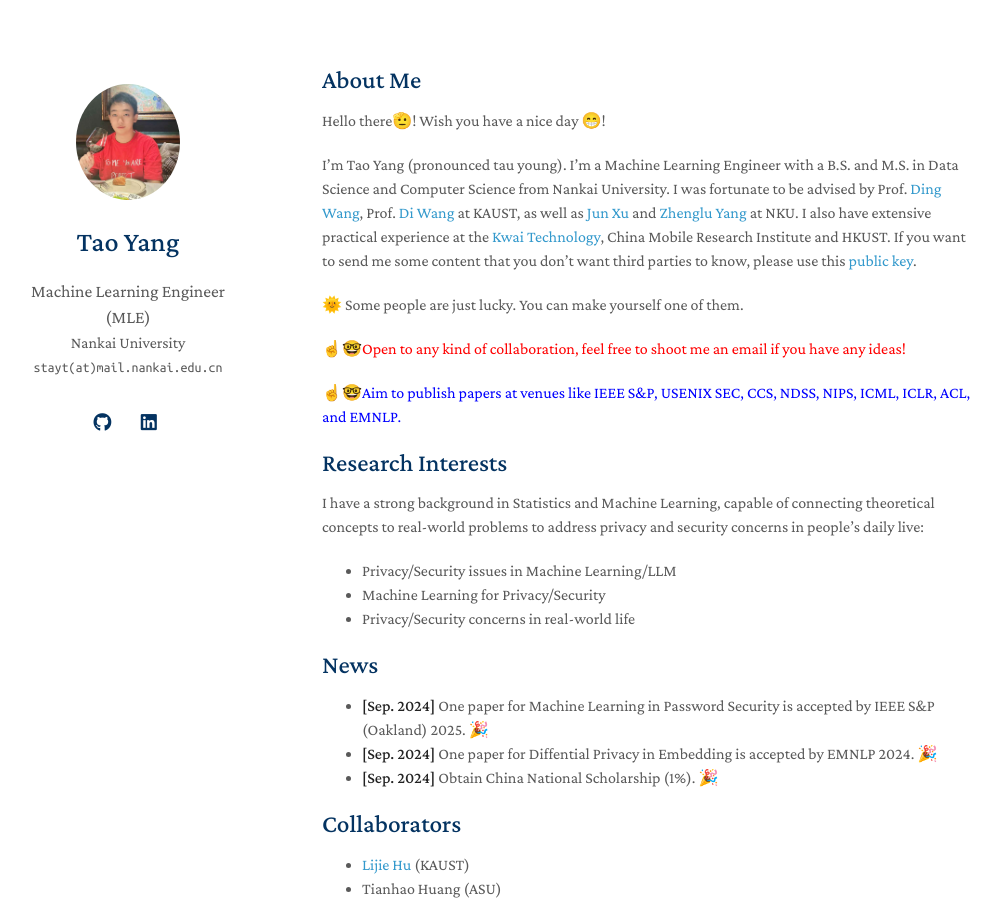
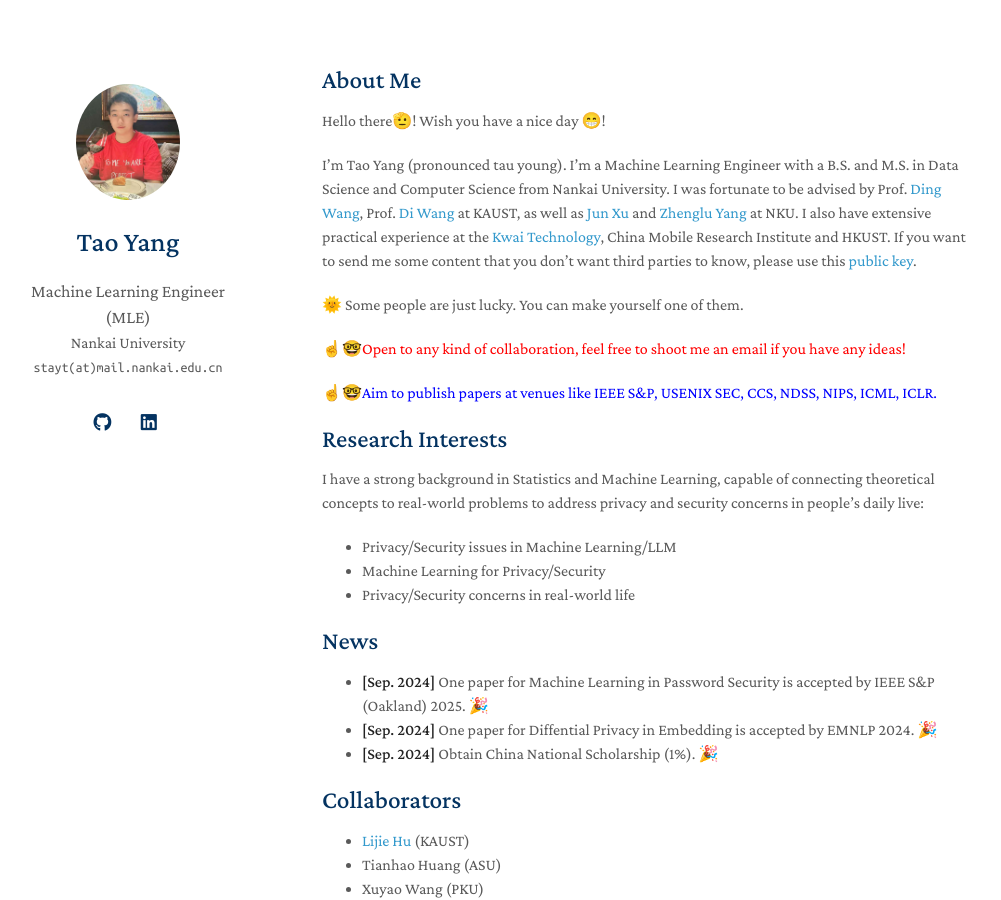
Before and after one commit to stayt1/stayt1.github.io, a Jekyll site: the page built from index.md, in a window 1280 px wide and 900 px high. Shown: the whole window, without its empty margins (148-1149 px from the left). Built offline with Jekyll 4.4.1, drawn with Linux system fonts in a browser that asks for light colours; a style sheet for code colours, icons or effects is not loaded; our own code applies the rules of GitHub Pages for plain Markdown files.

Commit message:
Update index.md

```diff
--- a/index.md
+++ b/index.md
@@ -10,7 +10,7 @@
 
 🌞 Some people are just lucky. You can make yourself one of them.
 <p style="color: red;">☝🤓Open to any kind of collaboration, feel free to shoot me an email if you have any ideas!</p>
-<p style="color: blue;">☝🤓Aim to publish papers at venues like IEEE S&P, USENIX SEC, CCS, NDSS, NIPS, ICML, ICLR, ACL, and EMNLP.</p>
+<p style="color: blue;">☝🤓Aim to publish papers at venues like IEEE S&P, USENIX SEC, CCS, NDSS, NIPS, ICML, ICLR.</p>
 ## Research Interests
 
 I have a strong background in Statistics and Machine Learning, capable of connecting theoretical concepts to real-world problems to address privacy and security concerns in people’s daily live:
```
